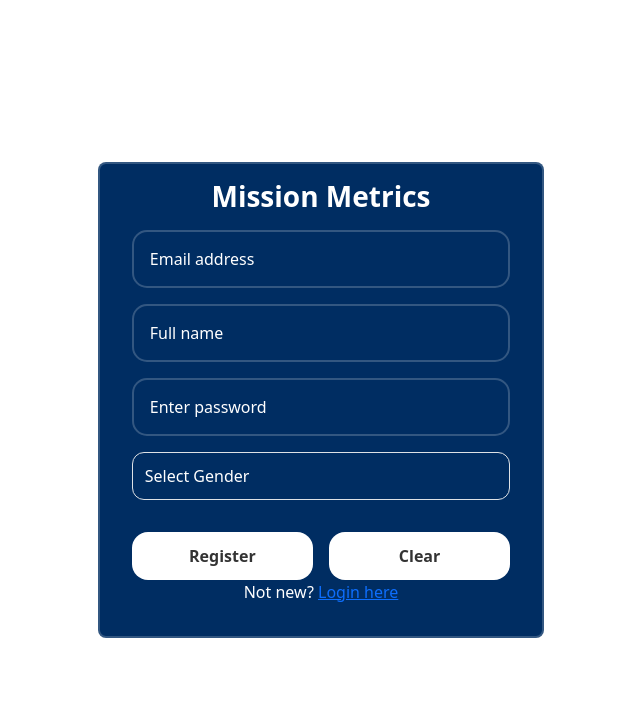
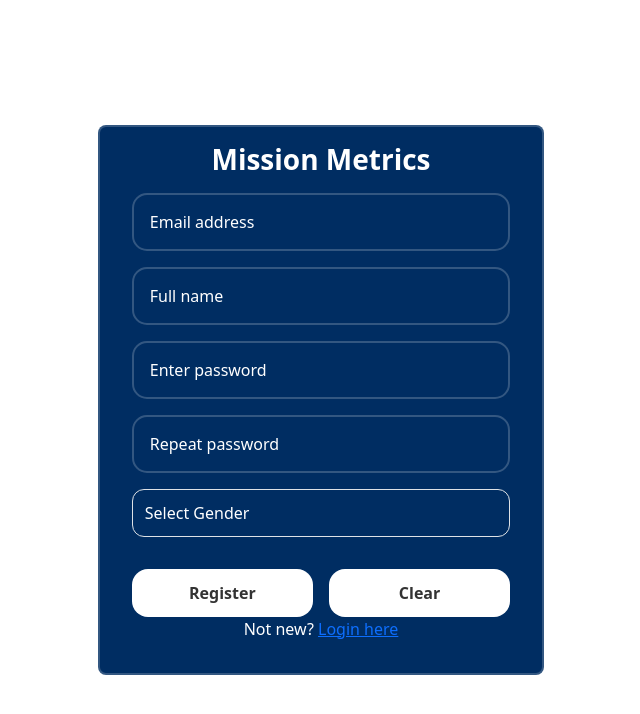
Before and after one commit to mhonatendai/mission-metrics-web, a React (Create React App) app: page /register in a window 1280 px wide. Shown: the top 714 px of the page, without its empty margins (319-959 px from the left). Built offline with nearby package versions, Linux system fonts and the light colour scheme.

Commit message:
Register WIP

```diff
--- a/src/components/RegisterUser.jsx
+++ b/src/components/RegisterUser.jsx
@@ -29,7 +29,7 @@ const RegisterUser = () => {
 
     const handleSubmit = async (event) => {
         event.preventDefault();
-        const registerDTO = { fullName, emailAddress, phoneNumber, password };
+        const registerDTO = { fullName, emailAddress, password, gender };
         try {
             const responseData = await axios.post('http://localhost:8098/mission-metrics/user/register', registerDTO);
             setSuccessMessage('Registration successful! Welcome!');
@@ -80,10 +80,20 @@ const RegisterUser = () => {
                             />
                         </div>
                         <div className="input-box">
+                            <input
+                                type="password"
+                                className="form-control"
+                                placeholder="Repeat password"
+                                value={repeatedPassword}
+                                onChange={(e) => setRepeatedPassword(e.target.value)}
+                                required
+                            />
+                        </div>
+                        <div className="input-box">
                             <select
                                 id="gender"
                                 className="form-control custom-select"
-                                value={gender}
+                                value={gender.toUpperCase}
                                 onChange={(e) => setGender(e.target.value)}
                                 required
                                 style={{
```
